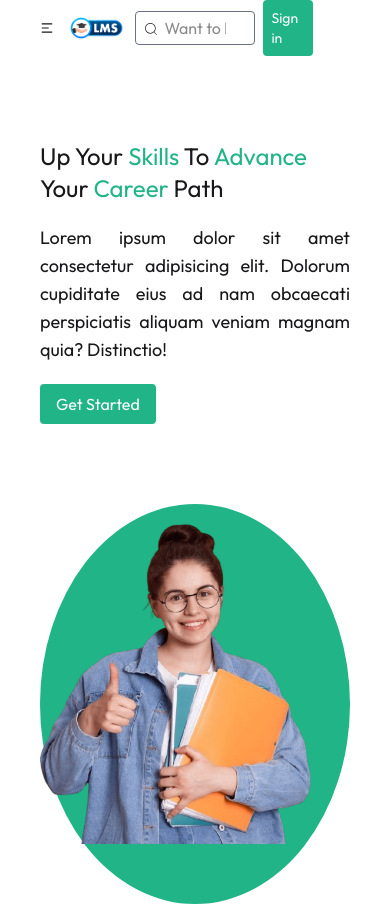
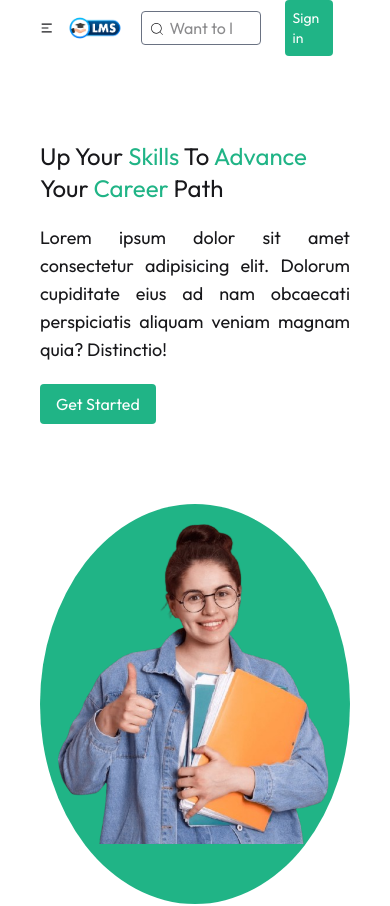
Before and after one commit to Nobleman78/Edu-soft, a React (Vite) app: page / in a window 390 px wide. Shown: the top 906 px of the page. Built offline with nearby package versions, Linux system fonts and the light colour scheme.

Commit message:
Hero Updated

```diff
--- a/src/components/Student/Hero.jsx
+++ b/src/components/Student/Hero.jsx
@@ -11,7 +11,7 @@ const Hero = () => {
                     <p className='text-lg mb-5 text-justify md:text-start'>Lorem ipsum dolor sit amet consectetur adipisicing elit. Dolorum cupiditate eius ad nam obcaecati perspiciatis aliquam veniam magnam quia? Distinctio!</p>
                     <button className='bg-[#20B486] cursor-pointer hover:bg-blue-600 transition px-4 py-2 text-white rounded'>Get Started</button>
                 </div>
-                <span className='md:w-[33%] relative bg-[#20B486]  h-100 rounded-[50%]'> <img className='h-80 lg:h-85 xl:h-90 left-4git top-5 md:h-85  absolute md:left-0 xl:left-15 md:top-1 ' src={heroImage} alt="" /></span>
+                <span className='md:w-[33%] relative bg-[#20B486]  h-100 rounded-[50%]'> <img className='h-80 lg:h-85 xl:h-90 left-4.5   top-5 md:h-85  absolute md:left-0 xl:left-15 md:top-1 ' src={heroImage} alt="" /></span>
             </div>
             <Searchbar/>
         </div>
--- a/src/components/Student/Navbar.jsx
+++ b/src/components/Student/Navbar.jsx
@@ -19,7 +19,7 @@ const Navbar = ({ data }) => {
     }
 
     return (
-        <div className='flex items-center justify-between gap-1 md:gap-0 top-0 bg-white fixed w-[70%] z-50 md:w-[90%] lg:w-[95%] '>
+        <div className='flex items-center gap-3 md:justify-between  md:gap-0 top-0 bg-white fixed w-[75%] z-50 md:w-[90%] lg:w-[95%] '>
             {/* Nav logo Start*/}
             <div className='flex items-center gap-2'>
                 <RiMenu2Fill className='md:hidden' onClick={() => setMenu(!menu)} ></RiMenu2Fill>
```
